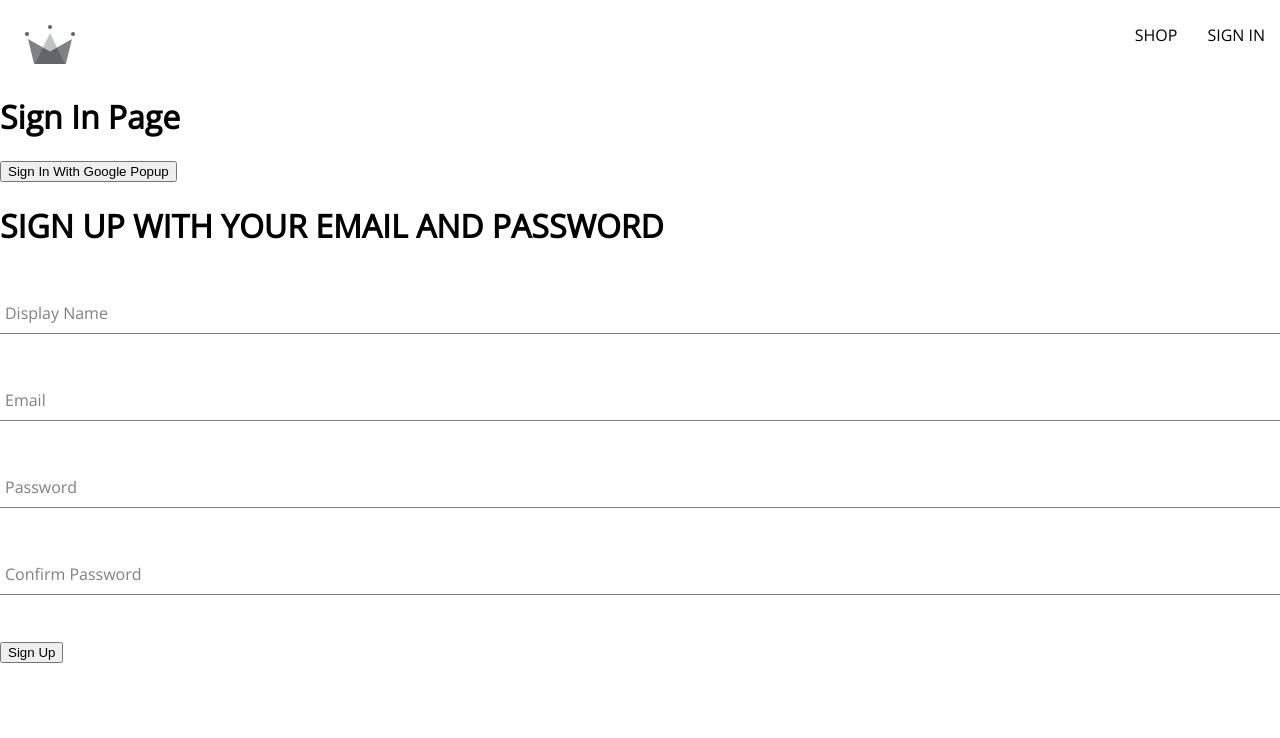
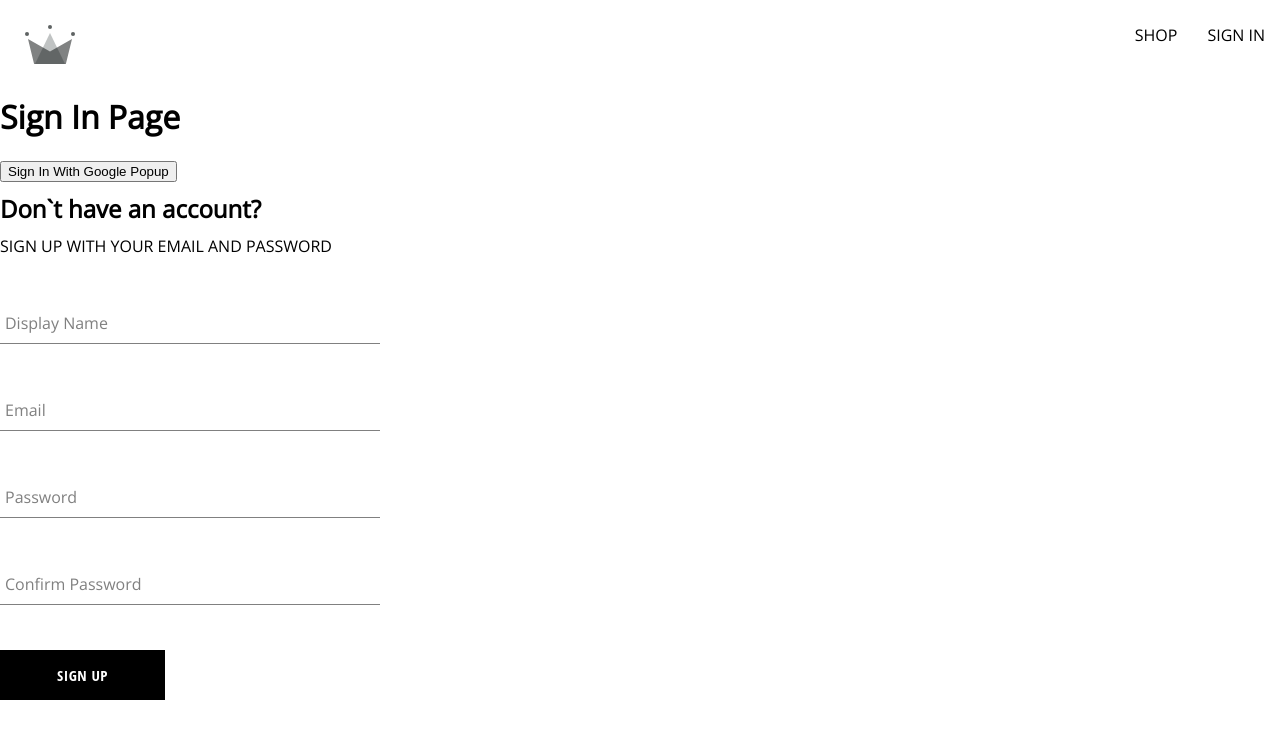
Before and after one commit to jumperM4/eCommerce-React-Website, a React (Create React App) app: page /sign-in in a window 1280 px wide. Shown: the top 738 px of the page. Built offline with nearby package versions, Linux system fonts and the light colour scheme.

Commit message:
button component

```diff
--- /dev/null
+++ b/src/components/button/button.component.jsx
@@ -0,0 +1,19 @@
+import "./button.styles.scss";
+
+const BUTTON_TYPE_CLASSES = {
+  google: "google-sign-in",
+  inverted: "inverted",
+};
+
+const Button = ({ children, buttonType, ...otherProps }) => {
+  return (
+    <button
+      className={`button-container ${BUTTON_TYPE_CLASSES[buttonType]}`}
+      {...otherProps}
+    >
+      {children}
+    </button>
+  );
+};
+
+export default Button;
--- /dev/null
+++ b/src/components/button/button.styles.scss
@@ -0,0 +1,46 @@
+.button-container {
+  min-width: 165px;
+  width: auto;
+  height: 50px;
+  letter-spacing: 0.5px;
+  line-height: 50px;
+  padding: 0 35px 0 35px;
+  font-size: 15px;
+  background-color: black;
+  color: white;
+  text-transform: uppercase;
+  font-family: 'Open Sans Condensed';
+  font-weight: bolder;
+  border: none;
+  cursor: pointer;
+  display: flex;
+  justify-content: center;
+
+  &:hover {
+    background-color: white;
+    color: black;
+    border: 1px solid black;
+  }
+
+  &.google-sign-in {
+    background-color: #4285f4;
+    color: white;
+
+    &:hover {
+      background-color: #357ae8;
+      border: none;
+    }
+  }
+
+  &.inverted {
+    background-color: white;
+    color: black;
+    border: 1px solid black;
+
+    &:hover {
+      background-color: black;
+      color: white;
+      border: none;
+    }
+  }
+}
--- a/src/components/sign-up-form/sign-up-form.component.jsx
+++ b/src/components/sign-up-form/sign-up-form.component.jsx
@@ -1,11 +1,14 @@
 import { useState } from "react";
 
 import FormInput from "../form-input/form-input.component";
+import Button from "../button/button.component";
 
 import {
   createAuthUserWithEmailAndPassword,
   createUserDocumentFromAuth,
 } from "../../utils/firebase/firebase.utils";
+
+import "./sign-up-form.styles.scss";
 
 const defaultFormFields = {
   displayName: "",
@@ -58,8 +61,9 @@
   };
 
   return (
-    <div>
-      <h1>SIGN UP WITH YOUR EMAIL AND PASSWORD</h1>
+    <div className="sign-up-container">
+      <h2>Don`t have an account?</h2>
+      <span>SIGN UP WITH YOUR EMAIL AND PASSWORD</span>
       <form onSubmit={handleSubmit}>
         <FormInput
           label="Display Name"
@@ -96,7 +100,7 @@
           name="confirmPassword"
           value={confirmPassword}
         />
-        <button type="submit">Sign Up</button>
+        <Button type="submit">Sign Up</Button>
       </form>
     </div>
   );
--- /dev/null
+++ b/src/components/sign-up-form/sign-up-form.styles.scss
@@ -0,0 +1,9 @@
+.sign-up-container {
+  display: flex;
+  flex-direction: column;
+  width: 380px;
+
+  h2 {
+    margin: 10px 0;
+  }
+}
```
